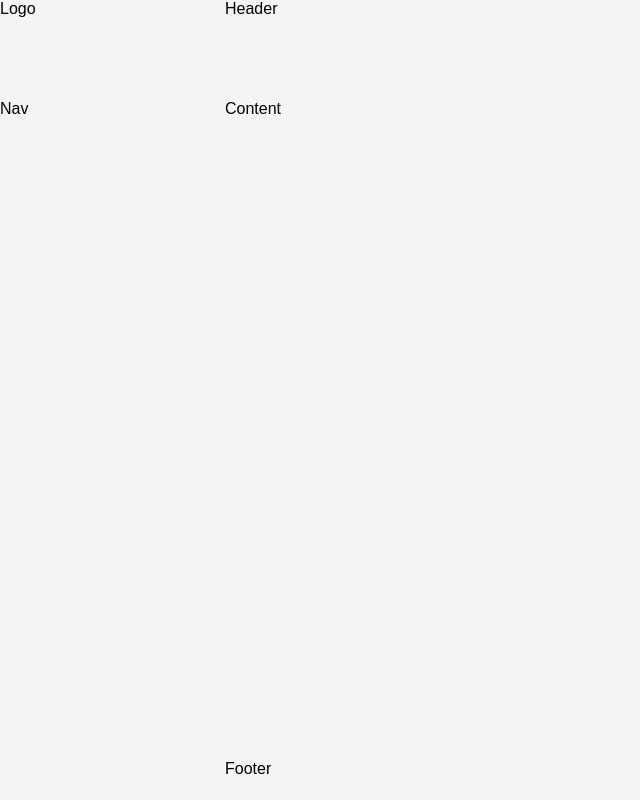
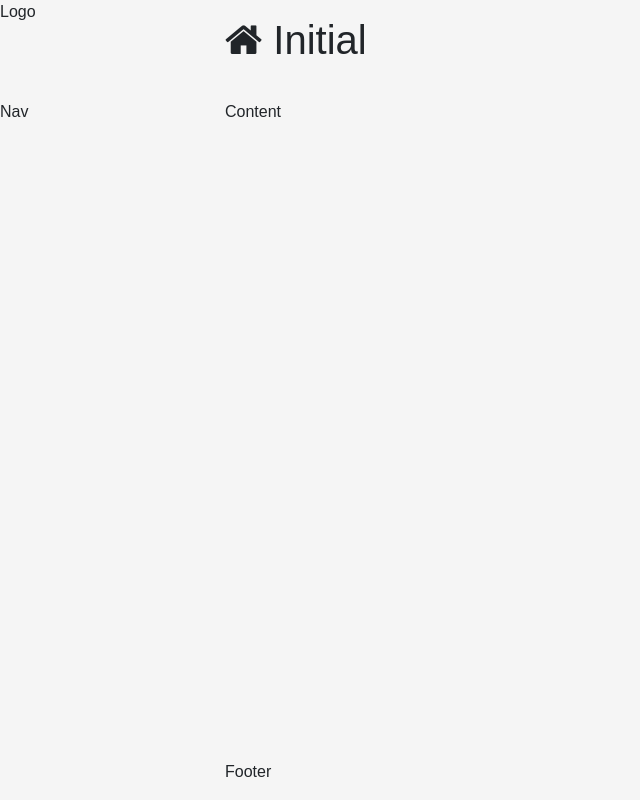
Before and after one commit to AlbertoParente/userRegistration-app-react, a React (Create React App) app in the folder frontend/: page / in a window 1280 px wide. Shown: the whole page, without its empty margins (0-640 px from the left). Built offline with nearby package versions, Linux system fonts and the light colour scheme.

Commit message:
Header component

```diff
--- a/frontend/src/components/template/Header.jsx
+++ b/frontend/src/components/template/Header.jsx
@@ -2,6 +2,9 @@
 import React from 'react'
 
 export default props =>
-    <header className="header">
-        Header
+    <header className="header d-none- d-sm-flex flex-column" >
+        <h1 className="mt-3">
+            <i className={`fa fa-${props.icon}`}></i> {props.title}
+        </h1>
+        <p className="lead text-muted">{props.subtitle}</p>
     </header>
--- a/frontend/src/components/template/Main.jsx
+++ b/frontend/src/components/template/Main.jsx
@@ -4,7 +4,7 @@
 
 export default props =>
     <React.Fragment>
-        <Header />
+        <Header {...props} />
         <main className="content">
             Content
         </main>
--- a/frontend/src/main/App.jsx
+++ b/frontend/src/main/App.jsx
@@ -1,5 +1,7 @@
 import './App.css'
 import React from 'react'
+import 'bootstrap/dist/css/bootstrap.min.css'
+import 'font-awesome/css/font-awesome.min.css'
 import Logo from '../components/template/Logo'
 import Nav from '../components/template/Nav'
 import Main from '../components/template/Main'
@@ -9,6 +11,6 @@
     <div className="app">
         <Logo />
         <Nav />
-        <Main />
+        <Main icon="home" title="Initial" />
         <Footer />
     </div>
```
